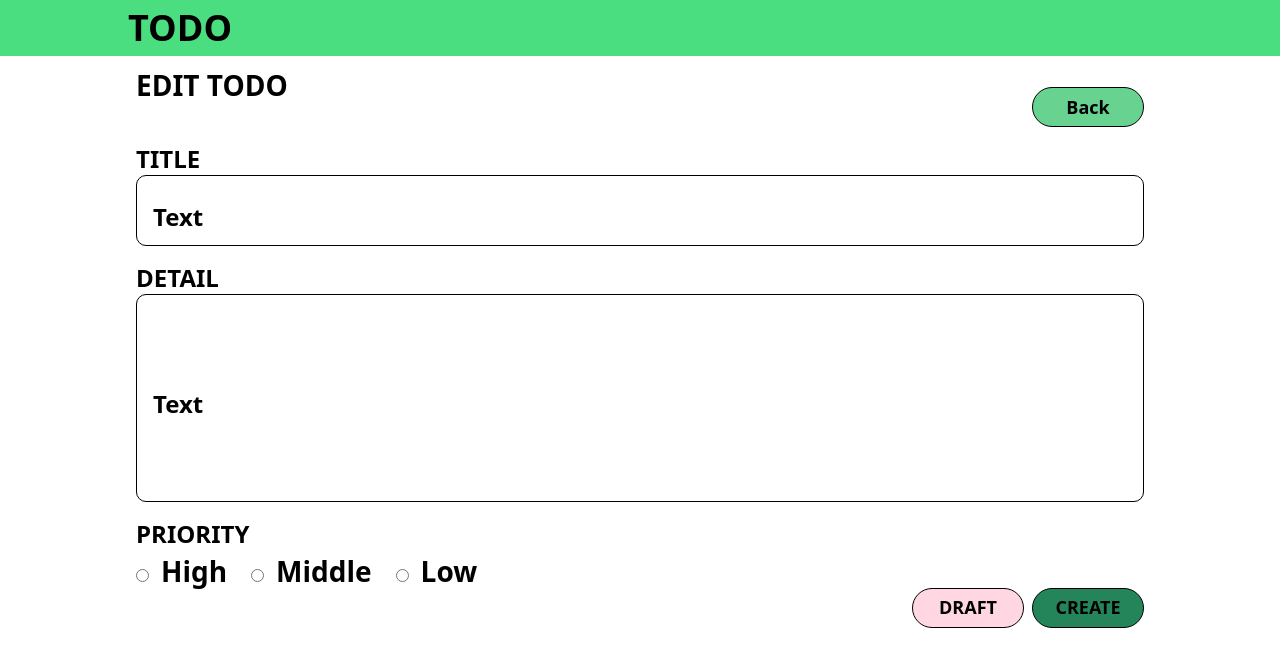
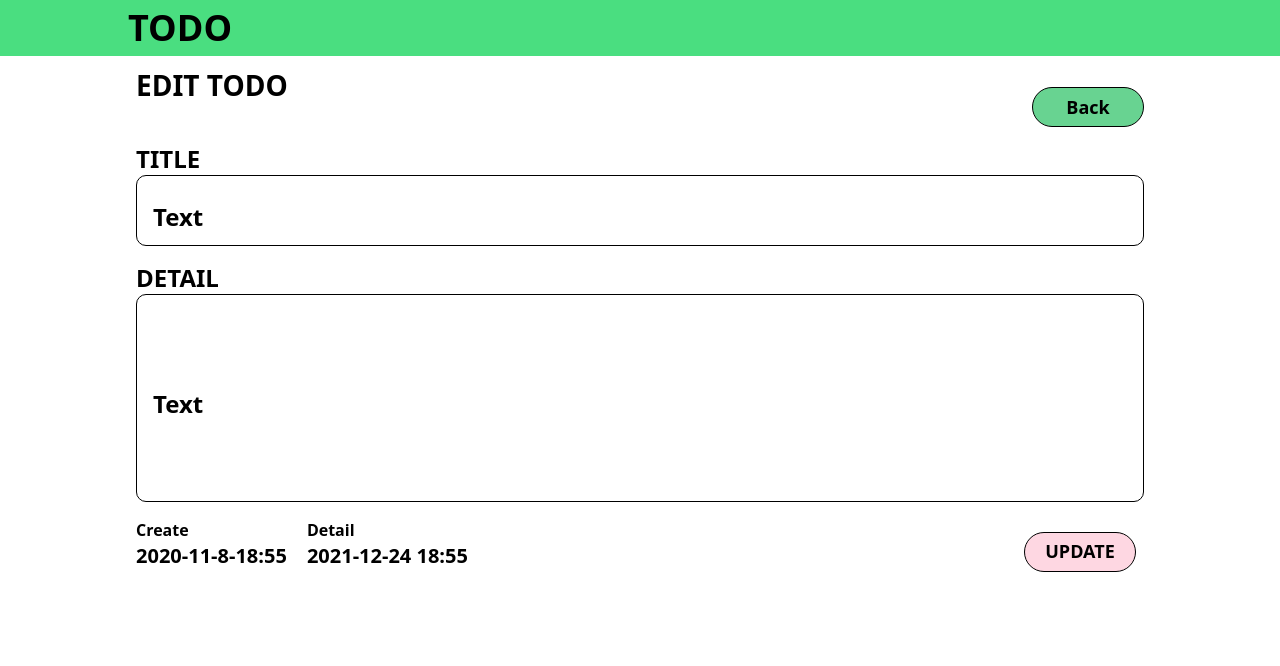
Before and after one commit to if-mentor/todo_itf_first, a Next.js app: page /edit in a window 1280 px wide. Shown: the top 666 px of the page. Built offline with nearby package versions, Linux system fonts and the light colour scheme.

Commit message:
add: 編集ページを作成しました

```diff
--- /dev/null
+++ b/src/components/NewAndEditPageParts/DetailTodoFooter.tsx
@@ -0,0 +1,25 @@
+import React from "react";
+
+const DetailTodoFooter = () => {
+  return (
+    <div className="w-full font-bold">
+      <div className="text-[28px] max-w-5xl mx-auto p-2 flex justify-between">
+        <div className="colums-1 mr-5">
+          <h4 className="text-base">Create</h4>
+          <p className="text-xl">2020-11-8-18:55</p>
+        </div>
+        <div className="colums-1">
+          <h4 className="text-base">Detail</h4>
+          <p className="text-xl">2021-12-24 18:55</p>
+        </div>
+        <div className="mt-2 ml-auto">
+          <button className="text-[18px] w-28 h-10 border border-black rounded-3xl bg-[#fed7e2] mr-2">
+            UPDATE
+          </button>
+        </div>
+      </div>
+    </div>
+  );
+};
+
+export default DetailTodoFooter;
--- a/src/pages/edit.tsx
+++ b/src/pages/edit.tsx
@@ -1,3 +1,4 @@
+import DetailTodoFooter from "@/components/NewAndEditPageParts/DetailTodoFooter";
 import InputDetail from "@/components/NewAndEditPageParts/InputDetail";
 import InputTitle from "@/components/NewAndEditPageParts/InputTitle";
 import NewTodoFooter from "@/components/NewAndEditPageParts/NewTodoFooter";
@@ -10,7 +11,7 @@ const create = () => {
       <TodoTop title="EDIT TODO"/>
       <InputTitle labelName="TITLE"/>
       <InputDetail labelName="DETAIL"/>
-      <NewTodoFooter />
+      <DetailTodoFooter />
     </div>
   );
 };
```
